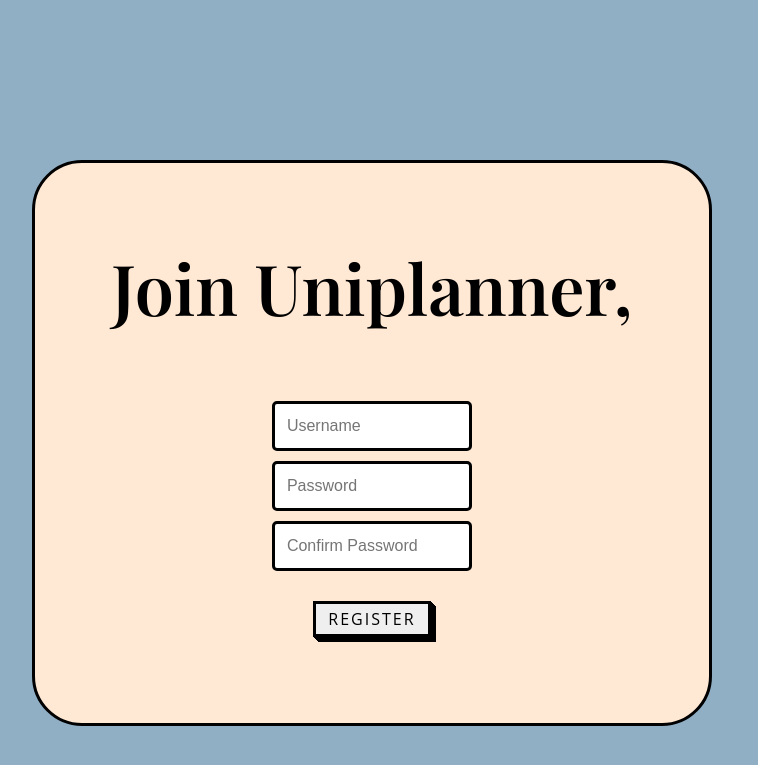
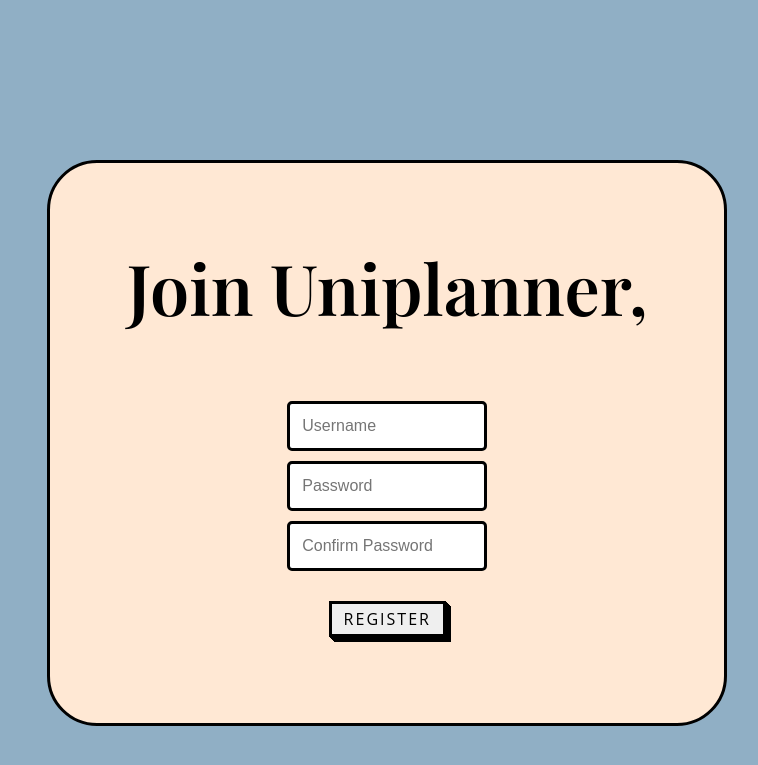
Before and after one commit to thejus03/uniplanner, a Django app: page /login in a window 1536 px wide, after a click on "Get Started". Shown: the top 765 px of the page, without its empty margins (383-1141 px from the left). Run offline with Django 4.2, Linux system fonts and the light colour scheme; parts of the project's set-up code (start-up, migrations or seed data) failed here and were passed over; some web fonts are replaced.

Commit message:
Update login.html

```diff
--- a/uniplanner/templates/uniplanner/login.html
+++ b/uniplanner/templates/uniplanner/login.html
@@ -500,7 +500,7 @@
                 #loginpage {
                     height: 500px;
                     width: 40vw;
-                    margin-left: 27vw;
+                    margin-left: 28vw;
                     margin-top: 20vh;
                     padding: 30px;
                 }
@@ -510,7 +510,7 @@
                 #registerpage {
                     height: 500px;
                     width: 40vw;
-                    margin-left: 27vw;
+                    margin-left: 28vw;
                     margin-top: 20vh;
                     padding: 30px;
                 }
```
